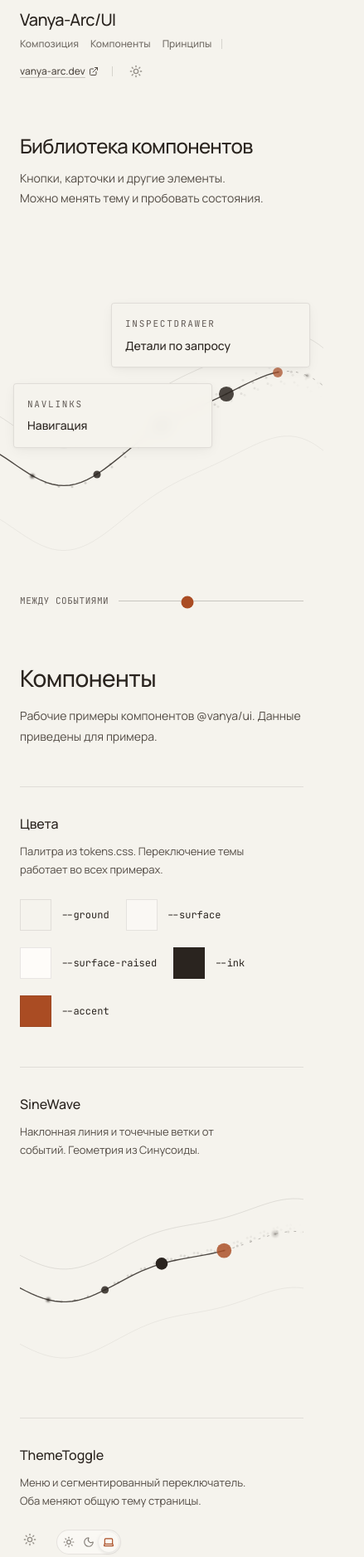
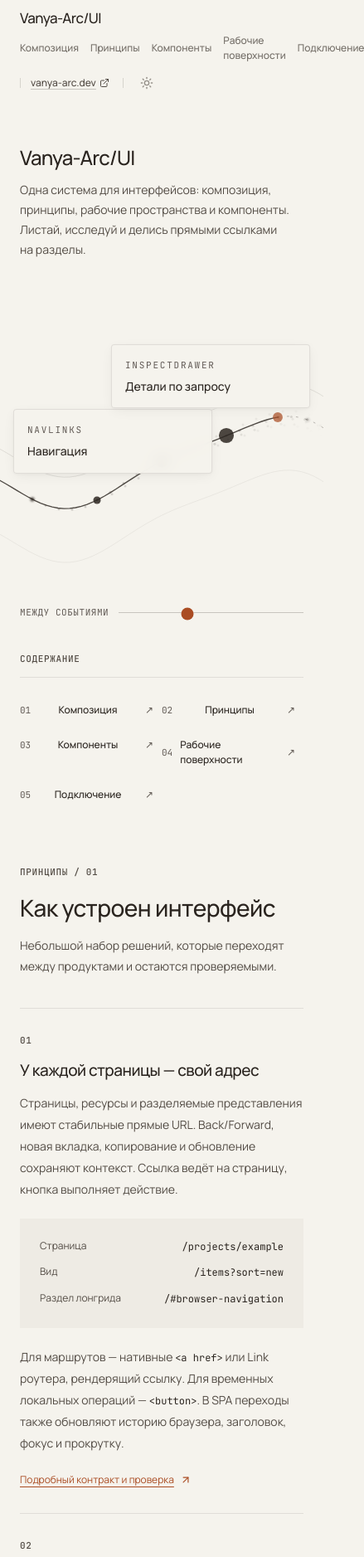
Before and after one commit to VanDalkvist/vanya-ui, a React app: page / in a window 390 px wide. Shown: the top 1877 px of the page at 83% size, 439 px wide, since content can reach past the window. Built offline with nearby package versions, Linux system fonts and the light colour scheme.

Commit message:
feat(ui): one longread with native anchored navigation and workspace section

```diff
--- a/guidelines/navigation/index.html
+++ b/guidelines/navigation/index.html
@@ -1,25 +1 @@
-<!doctype html>
-<html lang="ru">
-  <head>
-    <meta charset="UTF-8" />
-    <meta name="viewport" content="width=device-width, initial-scale=1.0" />
-    <meta name="description" content="Принцип Vanya-Arc/UI: для каждой страницы — отдельный URL, а ссылки, история браузера и навигация работают по умолчанию." />
-    <link rel="canonical" href="https://ui.vanya-arc.dev/guidelines/navigation/" />
-    <title>Навигация и URL — Принципы Vanya-Arc/UI</title>
-    <link rel="preconnect" href="https://fonts.googleapis.com" />
-    <link rel="preconnect" href="https://fonts.gstatic.com" crossorigin />
-    <link href="https://fonts.googleapis.com/css2?family=Fraunces:opsz,wght@9..144,400;9..144,500&family=JetBrains+Mono:wght@400;500&family=Manrope:wght@400;500;600;700&display=swap" rel="stylesheet" />
-    <script>
-      try {
-        const theme = localStorage.getItem("vanya_theme");
-        const dark = theme === "dark" || ((!theme || theme === "system") && matchMedia("(prefers-color-scheme: dark)").matches);
-        document.documentElement.classList.toggle("dark", dark);
-        document.documentElement.dataset.theme = dark ? "dark" : "light";
-      } catch {}
-    </script>
-  </head>
-  <body>
-    <div id="root"></div>
-    <script type="module" src="/src/showcase/navigation-main.tsx"></script>
-  </body>
-</html>
+<!doctype html><html lang="ru"><head><meta charset="utf-8"><meta name="viewport" content="width=device-width,initial-scale=1"><meta name="robots" content="noindex,follow"><link rel="canonical" href="https://ui.vanya-arc.dev/"><meta http-equiv="refresh" content="0;url=/#browser-navigation"><title>Навигация и URL — Vanya-Arc/UI</title></head><body><main><h1>Правила навигации теперь в общем лонгриде</h1><p><a href="/#browser-navigation">Открыть нужный раздел</a></p></main></body></html>
--- /dev/null
+++ b/src/showcase/Guide.tsx
@@ -0,0 +1,27 @@
+import React from "react";
+import { ArrowUpRight } from "lucide-react";
+const rules=[
+  {id:"browser-navigation",number:"01",title:"У каждой страницы — свой адрес",description:"Страницы, ресурсы и разделяемые представления имеют стабильные прямые URL. Back/Forward, новая вкладка, копирование и обновление сохраняют контекст. Ссылка ведёт на страницу, кнопка выполняет действие."},
+  {id:"composition-principle",number:"02",title:"Задача важнее обложки",description:"В рабочих приложениях показывай нужную операцию сразу. Крупные вступления и заголовки уходят при прокрутке, а компактная продуктовая навигация остаётся. Компоненты поддерживают задачу, не отвлекают от неё."},
+  {id:"scroll-principle",number:"03",title:"У прокрутки должен быть хозяин",description:"На широком экране допустимы соседние, но не вложенные вертикальные области. На узком — один вертикальный поток. Заголовки и кнопки не должны прятать контент и фокус."},
+  {id:"components-principle",number:"04",title:"Один источник визуальных решений",description:"Токены и экспортируемые компоненты используются повторно, а не перерисовываются в каждом продукте. Приложения добавляют свои предметные представления и логику, но сохраняют общую систему."},
+];
+export function Guide(){
+ return <section id="principles" className="catalog guide" aria-labelledby="principles-title">
+  <p className="guide-eyebrow">Принципы / 01</p>
+  <h2 id="principles-title" className="catalog-title">Как устроен интерфейс</h2>
+  <p className="catalog-intro">Небольшой набор решений, которые переходят между продуктами и остаются проверяемыми.</p>
+  <div className="guide-articles">{rules.map(item=><article id={item.id} className="guide-article" key={item.id}>
+   <span className="guide-number">{item.number}</span>
+   <div><h3>{item.title}</h3><p>{item.description}</p>
+   {item.id==="browser-navigation"&&<>
+    <div className="guide-paths"><span>Страница <code>/projects/example</code></span><span>Вид <code>/items?sort=new</code></span><span>Раздел лонгрида <code>/#browser-navigation</code></span></div>
+    <p>Для маршрутов — нативные <code>&lt;a href&gt;</code> или Link роутера, рендерящий ссылку. Для временных локальных операций — <code>&lt;button&gt;</code>. В SPA переходы также обновляют историю браузера, заголовок, фокус и прокрутку.</p>
+    <a className="guide-link" href="https://github.com/VanDalkvist/vanya-ui/blob/main/docs/patterns/browser-navigation.md" target="_blank" rel="noopener noreferrer">Подробный контракт и проверка <ArrowUpRight size={14} aria-hidden="true" /></a>
+   </>}
+   {item.id==="composition-principle"&&<a className="guide-link" href="https://github.com/VanDalkvist/vanya-ui/blob/main/docs/composition/working-surfaces.md" target="_blank" rel="noopener noreferrer">Исследование композиции <ArrowUpRight size={14} aria-hidden="true"/></a>}
+   {item.id==="scroll-principle"&&<a className="guide-link" href="https://github.com/VanDalkvist/vanya-ui/blob/main/docs/research/workspace-scroll-composition-2026-11-21.md" target="_blank" rel="noopener noreferrer">Правила прокрутки <ArrowUpRight size={14} aria-hidden="true"/></a>}
+   </div>
+  </article>)}</div>
+ </section>;
+}
--- a/src/showcase/Scene.tsx
+++ b/src/showcase/Scene.tsx
@@ -19,8 +19,8 @@ export function Scene() {
   return (
     <section id="composition" className="scene" aria-labelledby="scene-title">
       <div className="scene-intro">
-        <h1 id="scene-title">Библиотека компонентов</h1>
-        <p>Кнопки, карточки и другие элементы.<br />Можно менять тему и пробовать состояния.</p>
+        <h1 id="scene-title">Vanya-Arc/UI</h1>
+        <p>Одна система для интерфейсов: композиция, принципы, рабочие пространства и компоненты.<br />Листай, исследуй и делись прямыми ссылками на разделы.</p>
       </div>
       <div className="scene-wave"><SineWave className="scene-background" fit origin={590} events={[
         { id: "early", position: 0.1, weight: 1, label: pointMoments[0].title, onClick: () => setSelected(pointMoments[0]) },
--- a/src/showcase/Showcase.tsx
+++ b/src/showcase/Showcase.tsx
@@ -1,21 +1,30 @@
 import React from "react";
 import { Scene } from "./Scene";
+import { Guide } from "./Guide";
 import { ComponentCatalog } from "./ComponentCatalog";
-import { ShowcaseHeader } from "./ShowcaseHeader";
-
-export function Showcase() {
+import { ShowcaseHeader, longreadSections } from "./ShowcaseHeader";
+export function Showcase(){
  return <>
-    <a href="#catalog" className="skip-link">К компонентам</a>
+  <a href="#principles" className="skip-link">К содержанию</a>
   <ShowcaseHeader />
-    <main>
+  <main id="main-content">
    <Scene />
-      <ComponentCatalog />
+   <nav className="reading-map catalog" aria-label="Содержание лонгрида">
+    <p className="reading-map-eyebrow">Содержание</p>
+    <ol>{longreadSections.map(([id,label],i)=><li key={id}>
+     <a href={`#${id}`}><span>{String(i+1).padStart(2,"0")}</span>{label}<span aria-hidden="true">↗</span></a>
+    </li>)}</ol>
+   </nav>
+   <Guide/>
+   <ComponentCatalog/>
    <section id="setup" className="catalog setup" aria-labelledby="setup-title">
+    <p className="guide-eyebrow">Подключение / 05</p>
     <h2 id="setup-title" className="catalog-title">Подключение библиотеки</h2>
-        <p className="catalog-intro">Подключи стили один раз в точке входа приложения.</p>
-        <pre><code>{'import { EventCard, InspectDrawer } from "@vanya/ui";\nimport "@vanya/ui/tokens.css";'}</code></pre>
+    <p className="catalog-intro">Используй реальные компоненты, без копий стилей. Пакет устанавливается из публичного GitHub.</p>
+    <pre><code>{'bun add github:VanDalkvist/vanya-ui\n\nimport { EventCard, InspectDrawer } from "@vanya/ui";\nimport "@vanya/ui/tokens.css";'}</code></pre>
+    <p className="catalog-intro">Для агентов: <a href="/llms.txt">llms.txt</a>, <a href="/index.md">Markdown-версия</a>, <a href="/reference/components.md">справочник компонентов</a>.</p>
    </section>
   </main>
-    <footer className="showcase-footer"><span>@vanya/ui · React-компоненты</span><a href="/guidelines/navigation/">Правила навигации и URL</a><a href="https://vanya-arc.dev" target="_blank" rel="noreferrer">На основе Синусоиды</a></footer>
+  <footer className="showcase-footer"><span>@vanya/ui · Компоненты и принципы</span><a href="https://github.com/VanDalkvist/vanya-ui" target="_blank" rel="noopener noreferrer">GitHub</a><a href="https://vanya-arc.dev" target="_blank" rel="noreferrer">На основе Синусоиды</a></footer>
  </>;
 }
--- a/src/showcase/ShowcaseHeader.tsx
+++ b/src/showcase/ShowcaseHeader.tsx
@@ -2,20 +2,20 @@ import React from "react";
 import { ExternalLink } from "lucide-react";
 import { Divider, NavLinks, ThemeToggle } from "../index";
 
-export function ShowcaseHeader({ active = "showcase" }: { active?: "showcase" | "principles" }) {
+export const longreadSections = [
+  ["composition", "Композиция"],
+  ["principles", "Принципы"],
+  ["catalog", "Компоненты"],
+  ["workspace", "Рабочие поверхности"],
+  ["setup", "Подключение"],
+] as const;
+
+/** One compact, consistent header. All sections are native fragment destinations. */
+export function ShowcaseHeader() {
   return <header className="showcase-header">
-    <a className="showcase-name" href="/">Vanya-Arc/UI</a>
-    <NavLinks
-      items={[
-        { id: "composition", label: "Композиция", href: "/#composition" },
-        { id: "catalog", label: "Компоненты", href: "/#catalog" },
-        { id: "principles", label: "Принципы", href: "/guidelines/navigation/", isActive: active === "principles" },
-      ]}
-      className="showcase-nav"
-    >
-      <a className="showcase-origin" href="https://vanya-arc.dev" target="_blank" rel="noopener noreferrer" title="Оригинальный сайт Синусоиды, новая вкладка">
-        vanya-arc.dev<ExternalLink size={12} aria-hidden="true" />
-      </a>
+    <a className="showcase-name" href="/#composition">Vanya-Arc/UI</a>
+    <NavLinks items={longreadSections.map(([id, label]) => ({ id, label, href: `/#${id}` }))} className="showcase-nav">
+      <a className="showcase-origin" href="https://vanya-arc.dev" target="_blank" rel="noopener noreferrer" title="Синусоида, новая вкладка">vanya-arc.dev<ExternalLink size={12} aria-hidden="true" /></a>
       <Divider className="mx-2" />
       <ThemeToggle />
     </NavLinks>
--- a/src/showcase/main.tsx
+++ b/src/showcase/main.tsx
@@ -1,9 +1,9 @@
 import React from "react";
-import { createRoot } from "react-dom/client";
+import { createRoot, hydrateRoot } from "react-dom/client";
 import "../tokens.css";
 import "./showcase.css";
 import { Showcase } from "./Showcase";
-
-const root = document.getElementById("root");
-if (!root) throw new Error("Showcase mount point #root is missing");
-createRoot(root).render(<Showcase />);
+const root=document.getElementById("root");
+if(!root)throw new Error("Showcase mount point #root is missing");
+if(root.hasChildNodes())hydrateRoot(root,<Showcase/>);
+else createRoot(root).render(<Showcase/>);
--- a/src/showcase/showcase.css
+++ b/src/showcase/showcase.css
@@ -91,3 +91,31 @@ p { text-wrap:pretty; }
   .guideline-section { grid-template-columns:1fr; gap:24px; padding:38px 0 46px; }
   .guideline-paths > div { grid-template-columns:1fr; gap:5px; overflow-wrap:anywhere; }
 }
+
+/* Longread with one natural page scroll and addressable sections. */
+:where(#composition,#principles,#catalog,#workspace,#setup,.guide-article,.catalog-section){scroll-margin-top:calc(var(--showcase-header-height) + 36px);}
+.reading-map {padding-top:8px;padding-bottom:var(--spacing-focus);}
+.reading-map-eyebrow,.guide-eyebrow,.guide-number{font:500 11px/1.6 var(--font-mono);letter-spacing:.06em;color:var(--ink-soft);text-transform:uppercase;}
+.reading-map ol{display:grid;grid-template-columns:repeat(5,minmax(0,1fr));padding:18px 0 0;margin:12px 0 0;list-style:none;border-top:1px solid var(--border);}
+.reading-map a{display:flex;align-items:center;justify-content:space-between;gap:9px;min-width:0;padding:12px 10px 12px 0;color:var(--ink);font:500 13px/1.5 var(--font-sans);text-decoration:none;}
+.reading-map a:hover,.reading-map a:focus-visible{color:var(--accent);}
+.reading-map a span:first-child{color:var(--ink-faint);font:11px var(--font-mono);}
+.reading-map a span:last-child{color:var(--ink-faint);}
+.guide .catalog-title{margin-top:12px;}
+.guide-articles{margin-top:38px;border-top:1px solid var(--border);}
+.guide-article{display:grid;grid-template-columns:minmax(160px,1fr) minmax(0,2fr);gap:var(--spacing-scene);padding:42px 0;border-bottom:1px solid var(--border);}
+.guide-article h3{font:500 clamp(19px,2vw,27px)/1.3 var(--font-sans);letter-spacing:-.025em;}
+.guide-article p{font:400 14px/1.85 var(--font-sans);color:var(--ink-soft);max-width:66ch;margin-top:15px;}
+.guide-article code,.guide-paths code{font:12px/1.8 var(--font-mono);color:var(--ink);}
+.guide-paths{display:flex;flex-direction:column;gap:10px;padding:24px;margin:22px 0;background:var(--surface-inset);}
+.guide-paths span{display:flex;justify-content:space-between;flex-wrap:wrap;gap:10px;font-size:12px;color:var(--ink-soft);}
+.guide-link{display:inline-flex;align-items:center;gap:7px;font-size:12px;color:var(--accent);margin-top:22px;text-decoration:underline;text-underline-offset:4px;}
+@media(max-width:1050px){.reading-map ol{grid-template-columns:repeat(3,minmax(0,1fr));}}
+@media(max-width:700px){
+ :root{--showcase-header-height:124px;}
+ .reading-map ol{grid-template-columns:repeat(2,minmax(0,1fr));}
+ .reading-map a{font-size:12px;}
+ .guide-article{grid-template-columns:1fr;gap:14px;padding:30px 0;}
+ .showcase-nav{flex-wrap:wrap;}
+ .showcase-name{font-size:17px;}
+}
--- a/tests/navigation-guidelines.test.tsx
+++ b/tests/navigation-guidelines.test.tsx
@@ -3,21 +3,20 @@ import { readFileSync } from "node:fs";
 import { resolve } from "node:path";
 import { describe, expect, it } from "vitest";
 import { render, screen } from "@testing-library/react";
-import { NavigationGuideline } from "../src/showcase/NavigationGuideline";
-
-describe("Browser navigation guideline", () => {
-  it("is a distinct directly loadable HTML entrypoint", () => {
-    const html = readFileSync(resolve(import.meta.dirname, "..", "guidelines/navigation/index.html"), "utf8");
-    expect(html).toContain('src="/src/showcase/navigation-main.tsx"');
-    expect(html).toContain("<title>Навигация и URL");
-  });
-
-  it("explains the contract and uses native links throughout the reference", () => {
-    render(<NavigationGuideline />);
-    expect(screen.getByRole("heading", { level: 1, name: "У каждой страницы — свой адрес." })).toBeInTheDocument();
-    expect(screen.getByRole("link", { name: "Принципы" })).toHaveAttribute("href", "/guidelines/navigation/");
-    expect(screen.getByRole("link", { name: "Принципы" })).toHaveAttribute("aria-current", "page");
-    expect(screen.getByRole("link", { name: "К компонентам" })).toHaveAttribute("href", "/#catalog");
-    expect(screen.getByRole("heading", { name: "Что обязан проверить агент перед сдачей" })).toBeInTheDocument();
-  });
+import { Showcase } from "../src/showcase/Showcase";
+const read=(path:string)=>readFileSync(resolve(import.meta.dirname,"..",path),"utf8");
+describe("single longread navigation",()=>{
+ it("keeps the old URL as a redirect to the stable anchor",()=>{
+  const html=read("guidelines/navigation/index.html");
+  expect(html).toContain("url=/#browser-navigation");
+  expect(html).toContain('name="robots" content="noindex,follow"');
+ });
+ it("exposes native anchor navigation for all five sections",()=>{
+  render(<Showcase/>);
+  for(const [id,label] of [["composition","Композиция"],["principles","Принципы"],["catalog","Компоненты"],["workspace","Рабочие поверхности"],["setup","Подключение"]]){
+   expect(document.getElementById(id)).not.toBeNull();
+   expect(screen.getAllByRole("link",{name:new RegExp(label)}).some(a=>a.getAttribute("href")?.endsWith("#"+id))).toBe(true);
+  }
+  expect(screen.getByRole("heading",{name:"У каждой страницы — свой адрес"})).toBeInTheDocument();
+ });
 });
```
Also changed, not shown: src/hooks/useTheme.ts (+10 -16 lines). Lines whose indentation alone changed are shown as unchanged.
